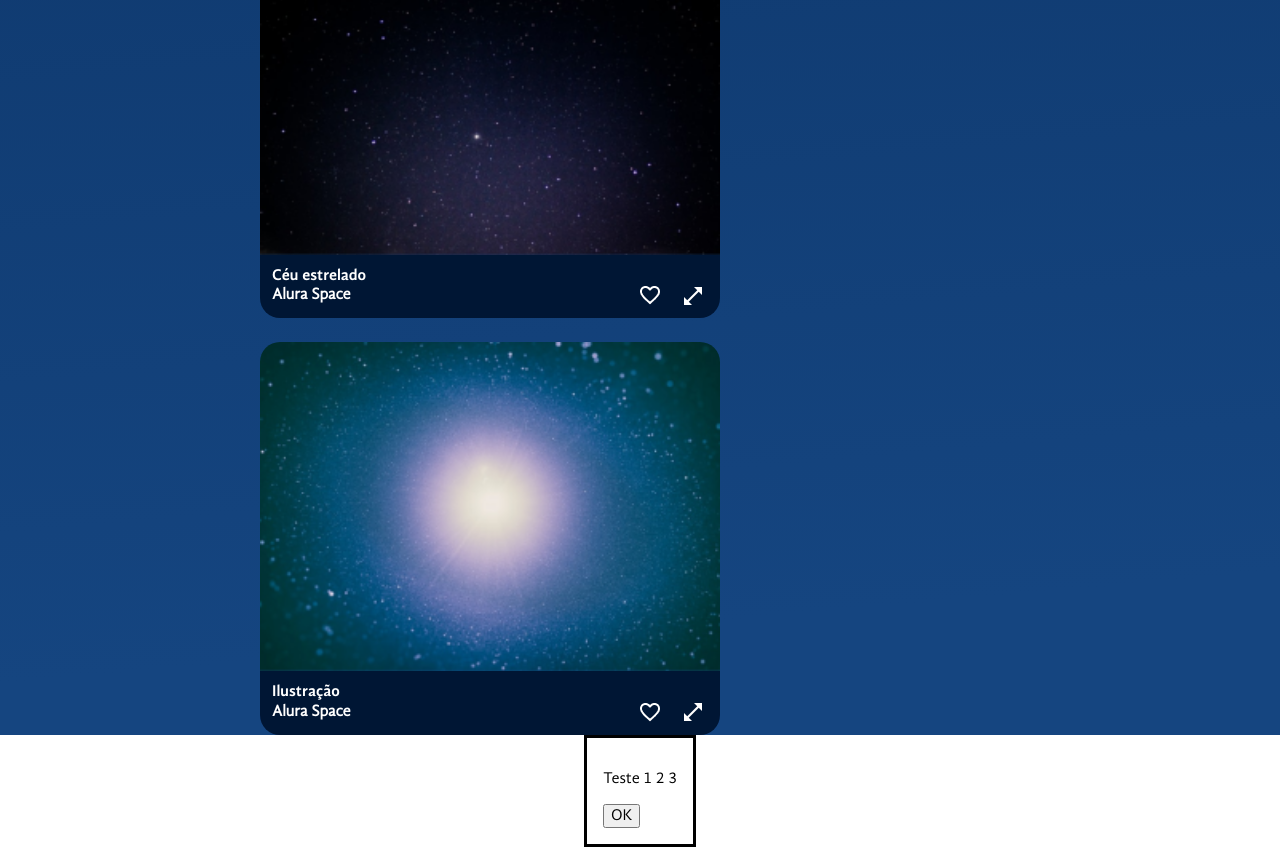
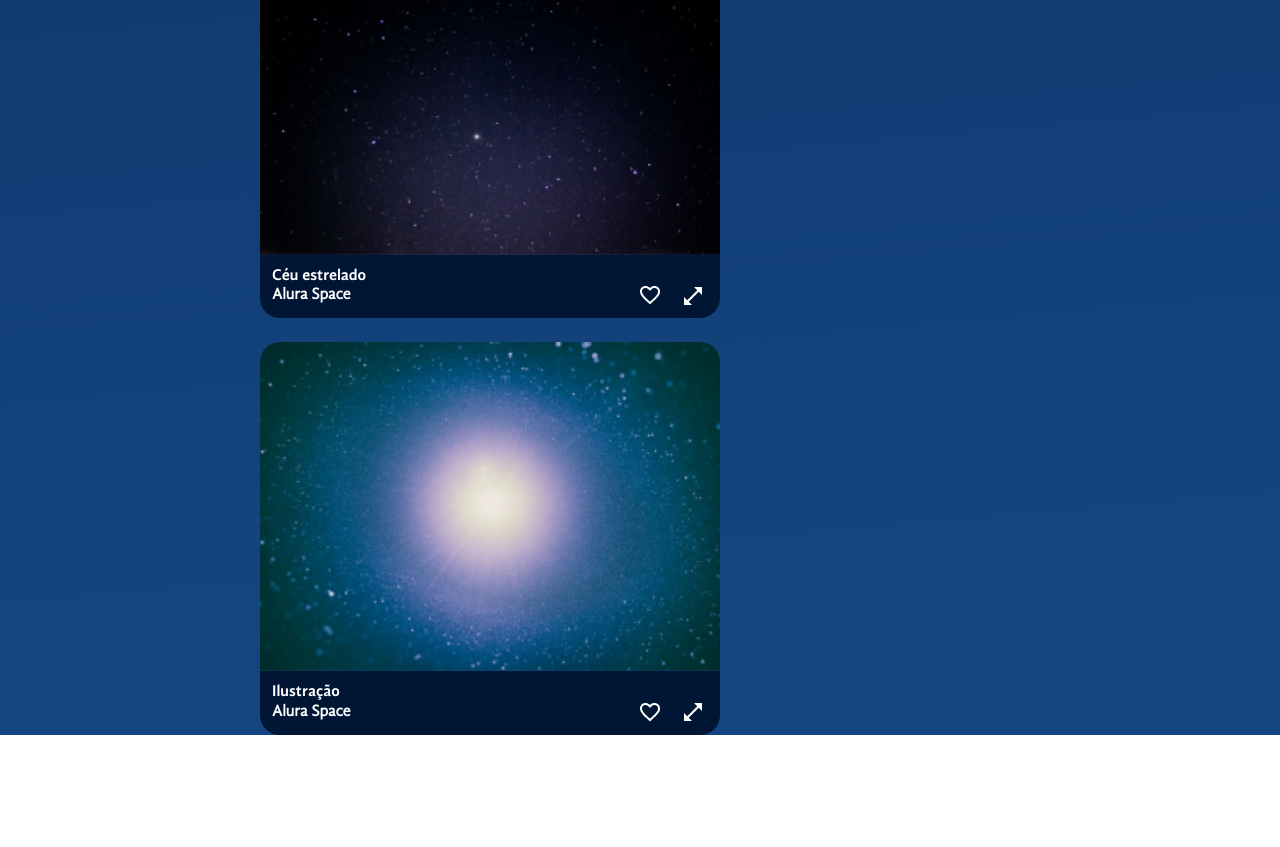
Before and after one commit to GabrielMendesCosta/Space_APP, a React (Vite) app: page / in a window 1280 px wide. Shown: the part 4186-5033 px from the top of the page. After the commit the page ends 4921 px from the top, so only its background shows below. Built offline with nearby package versions, Linux system fonts and the light colour scheme.

Commit message:
feat: now the Modal appears when the icon is clicked

```diff
--- a/src/App.jsx
+++ b/src/App.jsx
@@ -34,6 +34,7 @@
 
 function App() {
   const [fotosDaGaleria, setFotosDaGaleria] = useState(fotos)
+  const [fotoSelecionada, setFotoSelecionada] = useState(null)
   return (
     <FundoGradiente>
       <EstilosGlobais />
@@ -46,11 +47,11 @@
               texto="A galeria mais completa de fotos do espaço!"
               backgroundImage={bannerBackground}
             />
-            <Galeria fotos={fotosDaGaleria}/>
+            <Galeria aoFotoSelecionada={foto => setFotoSelecionada(foto)} fotos={fotosDaGaleria}/>
           </ConteudoGaleria>
         </MainContainer>
       </AppContainer>
-      <ModalZoom />
+      <ModalZoom foto={fotoSelecionada}/>
     </FundoGradiente>
   )
 }
--- a/src/components/Galeria/Imagem/index.jsx
+++ b/src/components/Galeria/Imagem/index.jsx
@@ -36,17 +36,17 @@
     align-items: center;
 `
 
-const Imagem = ({ foto, expandida = false }) => {
+const Imagem = ({ foto, expandida = false, aoZoomSolicitado }) => {
     return (<Figure $expandida={expandida} id={`foto-${foto.id}`}>
         <img src={foto.path} alt={foto.alt} />
         <figcaption>
-        <h3>{foto.titulo}</h3>
+            <h3>{foto.titulo}</h3>
             <Rodape>
                 <h4>{foto.fonte}</h4>
                 <BotaoIcone>
                     <img src="/icones/favorito.png" alt="Icone de favorito" />
                 </BotaoIcone>
-                {!expandida && <BotaoIcone aria-hidden={expandida}>
+                {!expandida && <BotaoIcone aria-hidden={expandida} onClick={() => aoZoomSolicitado(foto)}>
                     <img src="/icones/expandir.png" alt="Icone de expandir" />
                 </BotaoIcone>}
             </Rodape>
--- a/src/components/Galeria/index.jsx
+++ b/src/components/Galeria/index.jsx
@@ -20,14 +20,16 @@
     gap: 24px;
 `
 
-const Galeria = ({fotos = []}) => {
-    return <>
+const Galeria = ({ fotos = [], aoFotoSelecionada }) => {
+    return (
+        <>
             <Tags />
             <GaleriaContainer>
                 <SecaoFluida>
-            <Titulo> Navegue pela galeria </ Titulo>
-            <ImagensContainer>{
-                fotos.map(foto => <Imagem
+                    <Titulo>Navegue pela galeria</Titulo>
+                    <ImagensContainer>
+                        {fotos.map(foto => <Imagem
+                            aoZoomSolicitado={aoFotoSelecionada}
                             key={foto.id}
                             foto={foto} />)
                         }
@@ -36,6 +38,7 @@
                 <Populares />
             </GaleriaContainer>
         </>
+    )
 }
 
 export default Galeria
--- a/src/components/ModalZoom/index.jsx
+++ b/src/components/ModalZoom/index.jsx
@@ -1,6 +1,6 @@
-const ModalZoom = () => {
+const ModalZoom = ({ foto }) => {
     return (<>
-        <dialog open>
+        <dialog open={!!foto}>
             <p>Teste 1 2 3</p>
             <form method="dialog">
                 <button>OK</button>
```
Lines whose indentation alone changed are shown as unchanged.
